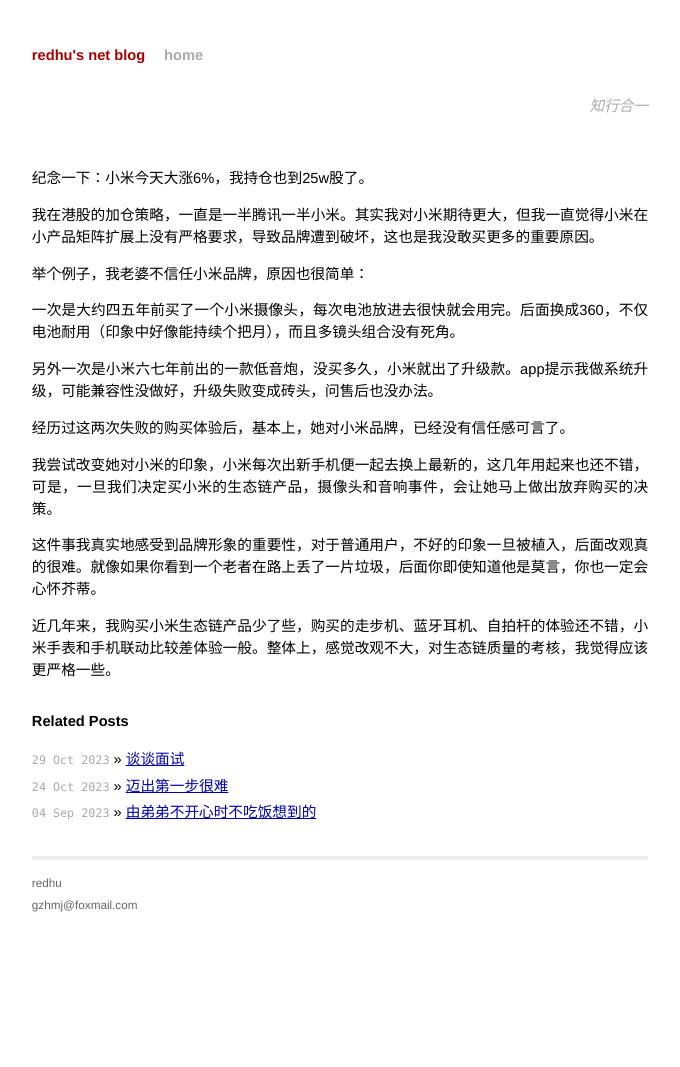
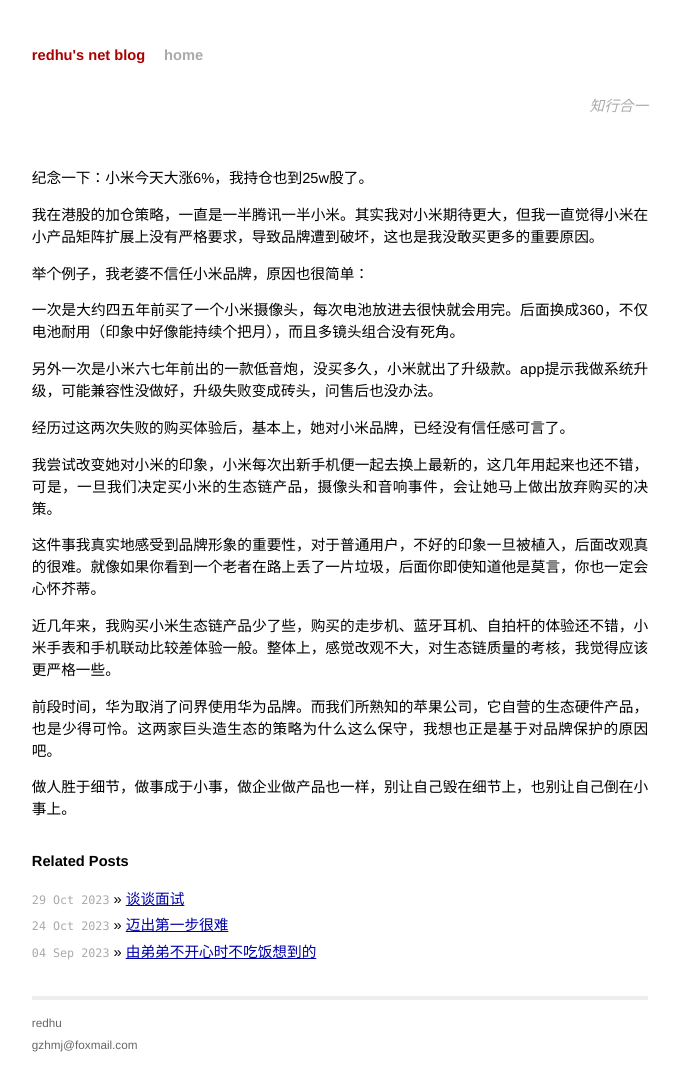
Before and after one commit to redhu/redhu.github.io, a Jekyll site: the page built from _posts/2023-11-2-品牌.md, in a window 1280 px wide. Shown: the whole page, without its empty margins (300-980 px from the left). Built offline with Jekyll 4.4.1, drawn with Linux system fonts in a browser that asks for light colours; our own code applies the rules of GitHub Pages for plain Markdown files; comment, search, counter and statistics services are not loaded; before the commit the page ends 944 px from its top, so only the background shows below that.

Commit message:
add article

```diff
--- a/_posts/2023-11-2-品牌.md
+++ b/_posts/2023-11-2-品牌.md
@@ -15,3 +15,7 @@
 这件事我真实地感受到品牌形象的重要性，对于普通用户，不好的印象一旦被植入，后面改观真的很难。就像如果你看到一个老者在路上丢了一片垃圾，后面你即使知道他是莫言，你也一定会心怀芥蒂。
 
 近几年来，我购买小米生态链产品少了些，购买的走步机、蓝牙耳机、自拍杆的体验还不错，小米手表和手机联动比较差体验一般。整体上，感觉改观不大，对生态链质量的考核，我觉得应该更严格一些。
+
+前段时间，华为取消了问界使用华为品牌。而我们所熟知的苹果公司，它自营的生态硬件产品，也是少得可怜。这两家巨头造生态的策略为什么这么保守，我想也正是基于对品牌保护的原因吧。
+
+做人胜于细节，做事成于小事，做企业做产品也一样，别让自己毁在细节上，也别让自己倒在小事上。
```
